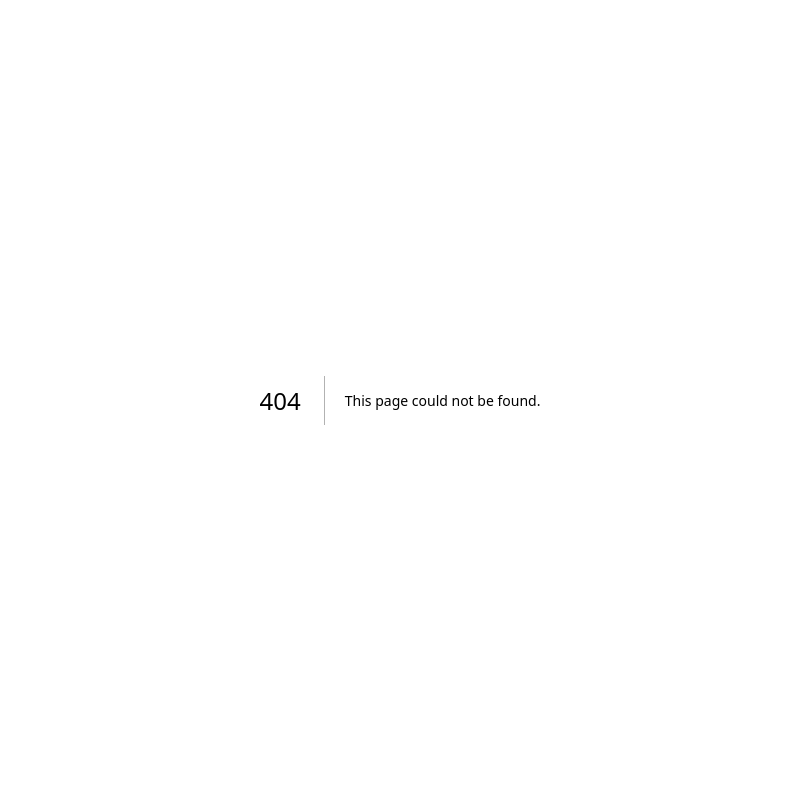
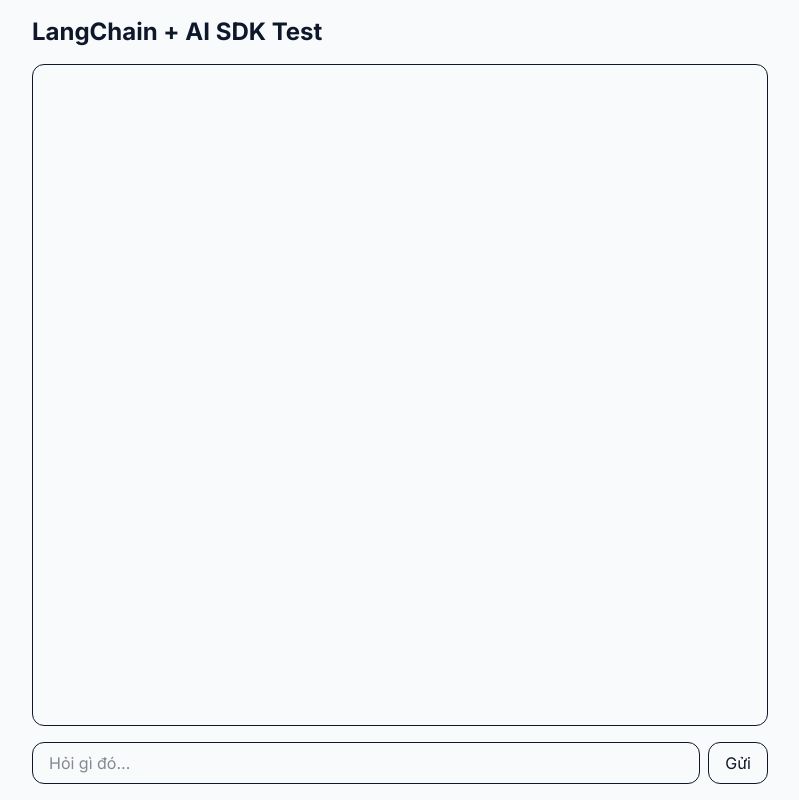
Before and after one commit to phxbinh/TrungNguyen, a Next.js app: page /langchain-sdk in a window 1280 px wide. Before the commit this address had no page. Shown: the whole page, without its empty margins (240-1039 px from the left). Built offline with nearby package versions, Linux system fonts and the light colour scheme.

Commit message:
Create page.tsx

```diff
--- /dev/null
+++ b/src/app/langchain-sdk/page.tsx
@@ -0,0 +1,105 @@
+'use client';
+
+import { useChat } from '@ai-sdk/react';
+
+export default function LangchainSdkPage() {
+  const {
+    messages,
+    input,
+    handleInputChange,
+    handleSubmit,
+    status,
+  } = useChat({
+    api: '/api/langchain-sdk',
+  });
+
+  return (
+    <main className="mx-auto flex h-screen max-w-3xl flex-col p-4">
+      <h1 className="mb-4 text-2xl font-bold">
+        LangChain + AI SDK Test
+      </h1>
+
+      {/* Messages */}
+      <div className="flex-1 space-y-4 overflow-y-auto rounded-xl border p-4">
+        {messages.map((message) => (
+          <div
+            key={message.id}
+            className={`rounded-xl p-3 ${
+              message.role === 'user'
+                ? 'bg-blue-100'
+                : 'bg-gray-100'
+            }`}
+          >
+            <div className="mb-1 text-xs font-semibold uppercase">
+              {message.role}
+            </div>
+
+            {/* Text parts */}
+            {message.parts?.map((part, index) => {
+              if (part.type === 'text') {
+                return (
+                  <p key={index} className="whitespace-pre-wrap">
+                    {part.text}
+                  </p>
+                );
+              }
+
+              if (part.type === 'tool-call') {
+                return (
+                  <div
+                    key={index}
+                    className="mt-2 rounded-lg border bg-yellow-50 p-2 text-sm"
+                  >
+                    <div>
+                      Tool: <b>{part.toolName}</b>
+                    </div>
+                    <pre className="overflow-x-auto">
+                      {JSON.stringify(part.input, null, 2)}
+                    </pre>
+                  </div>
+                );
+              }
+
+              if (part.type === 'tool-result') {
+                return (
+                  <div
+                    key={index}
+                    className="mt-2 rounded-lg border bg-green-50 p-2 text-sm"
+                  >
+                    <div>Result:</div>
+                    <pre className="overflow-x-auto">
+                      {JSON.stringify(part.output, null, 2)}
+                    </pre>
+                  </div>
+                );
+              }
+
+              return null;
+            })}
+          </div>
+        ))}
+      </div>
+
+      {/* Input */}
+      <form
+        onSubmit={handleSubmit}
+        className="mt-4 flex gap-2"
+      >
+        <input
+          value={input}
+          onChange={handleInputChange}
+          placeholder="Hỏi gì đó..."
+          className="flex-1 rounded-xl border px-4 py-2"
+        />
+
+        <button
+          type="submit"
+          disabled={status === 'streaming'}
+          className="rounded-xl border px-4 py-2"
+        >
+          {status === 'streaming' ? 'Đang gửi...' : 'Gửi'}
+        </button>
+      </form>
+    </main>
+  );
+}
```
